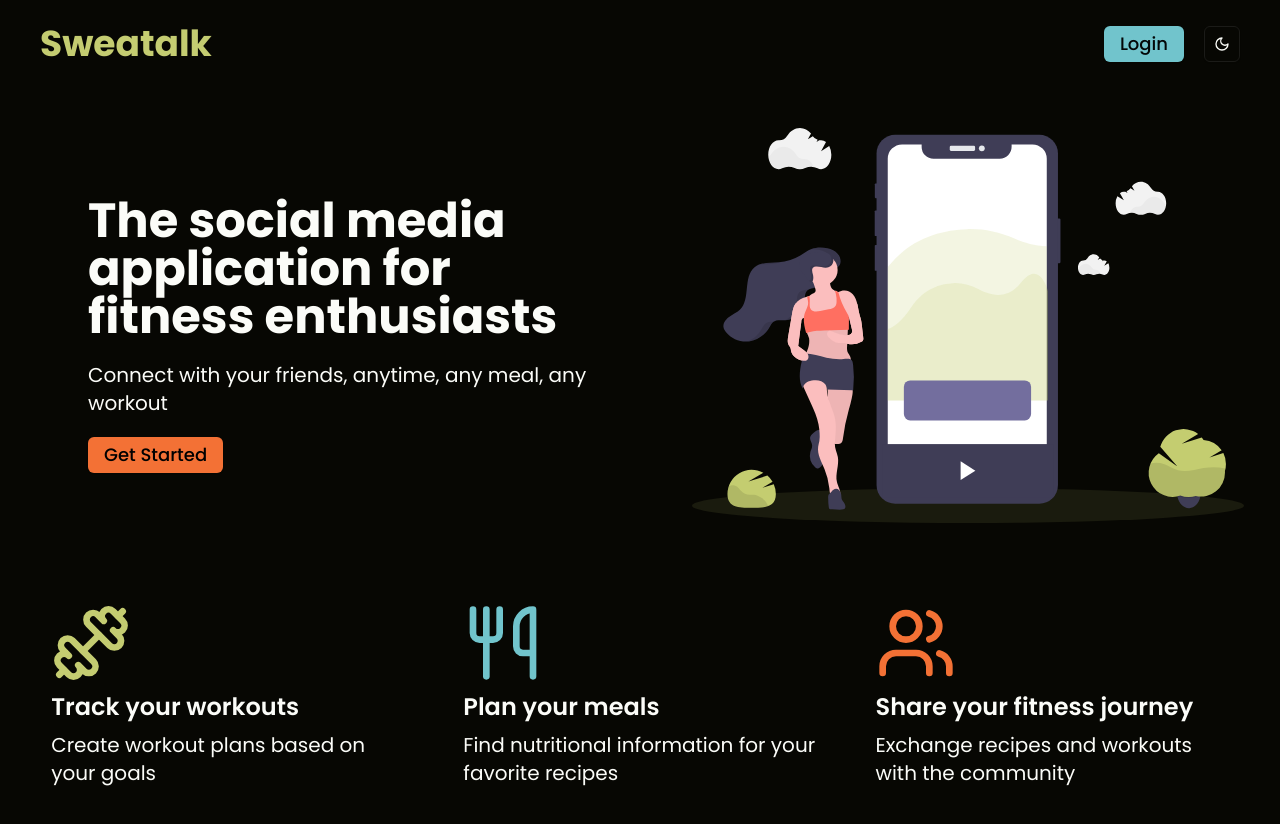
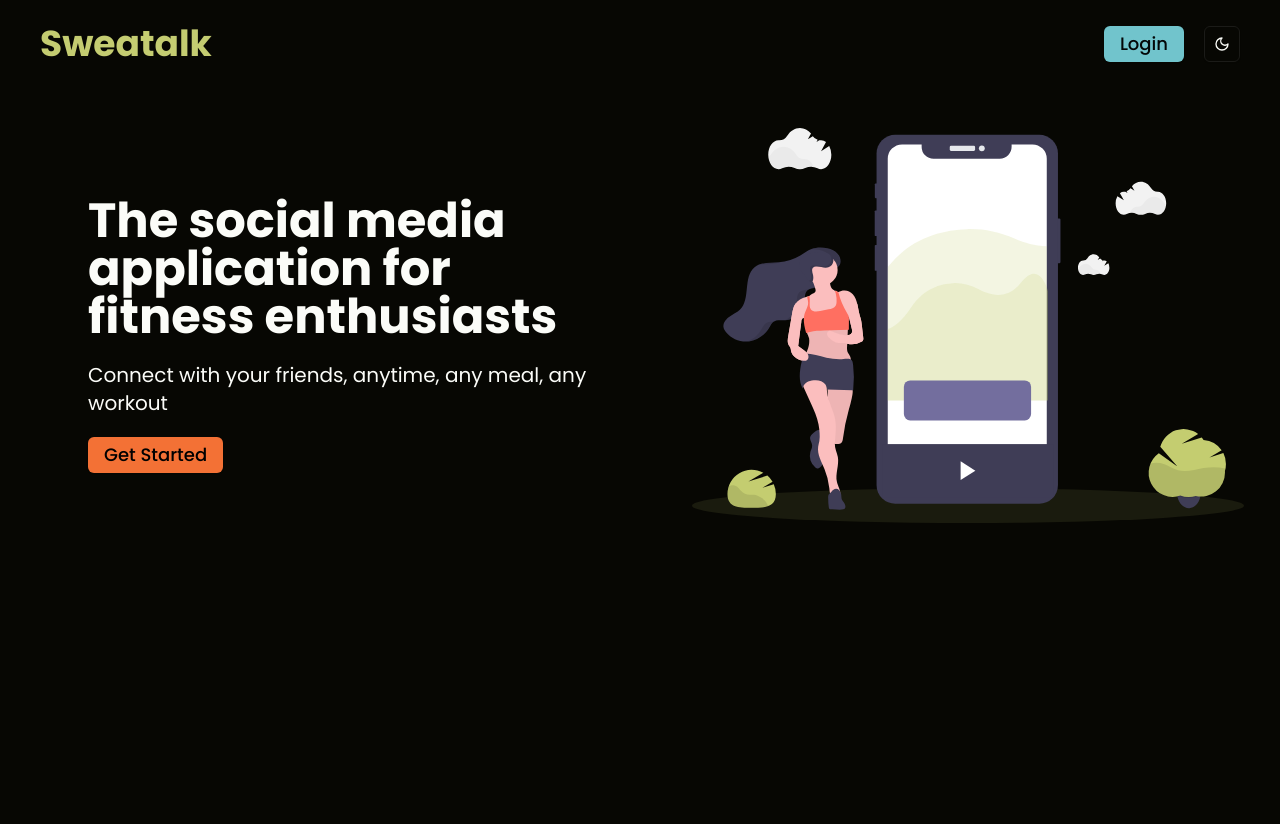
Before and after one commit to bdey05/Sweatalk, a React (Vite) app in the folder frontend/: page / in a window 1280 px wide. Shown: the top 824 px of the page. After the commit the page ends 800 px from the top, so only its background shows below. Built offline with nearby package versions, Linux system fonts and the light colour scheme; no server answers.

Commit message:
Testing Render Auto-Deploy

```diff
--- a/frontend/src/routes/index.tsx
+++ b/frontend/src/routes/index.tsx
@@ -30,7 +30,7 @@ function Index() {
           <img src={landing} className="w-full max-w-4xl" />
         </div>
       </div>
-      <div className="flex flex-col px-[4%] md:flex-row justify-center items-center gap-10 md:gap-[5%] my-10">
+     {/* <div className="flex flex-col px-[4%] md:flex-row justify-center items-center gap-10 md:gap-[5%] my-10">
         <div className="text-center md:text-left w-full md:w-1/3">
           <Dumbbell className="h-20 w-20 text-primary mx-auto md:mx-0" />
           <h3 className="text-2xl font-semibold my-2">Track your workouts</h3>
@@ -52,7 +52,7 @@ function Index() {
             Exchange recipes and workouts with the community
           </p>
         </div>
-      </div>
+      </div>*/}
     </div>
   );
 }
```
